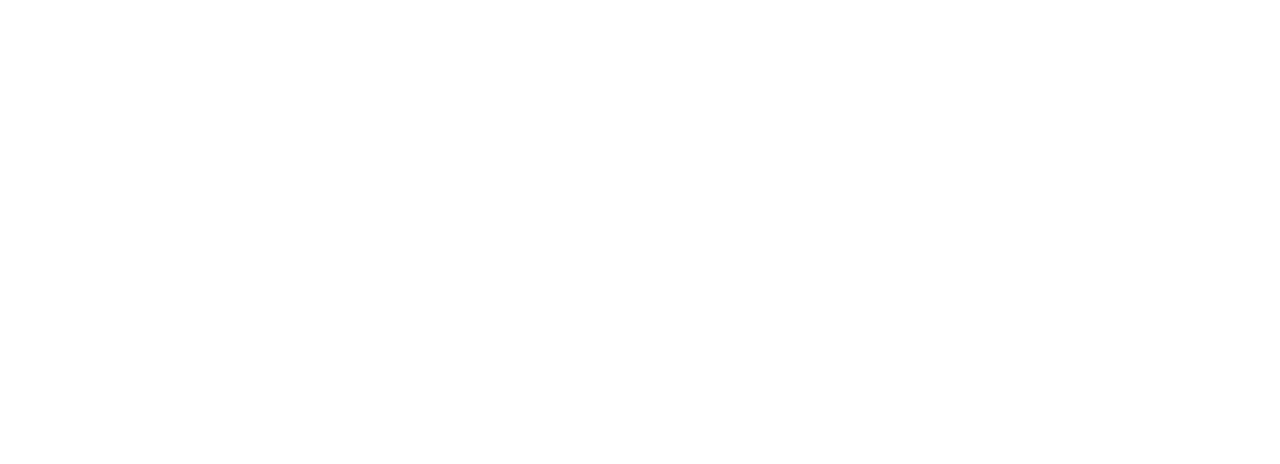
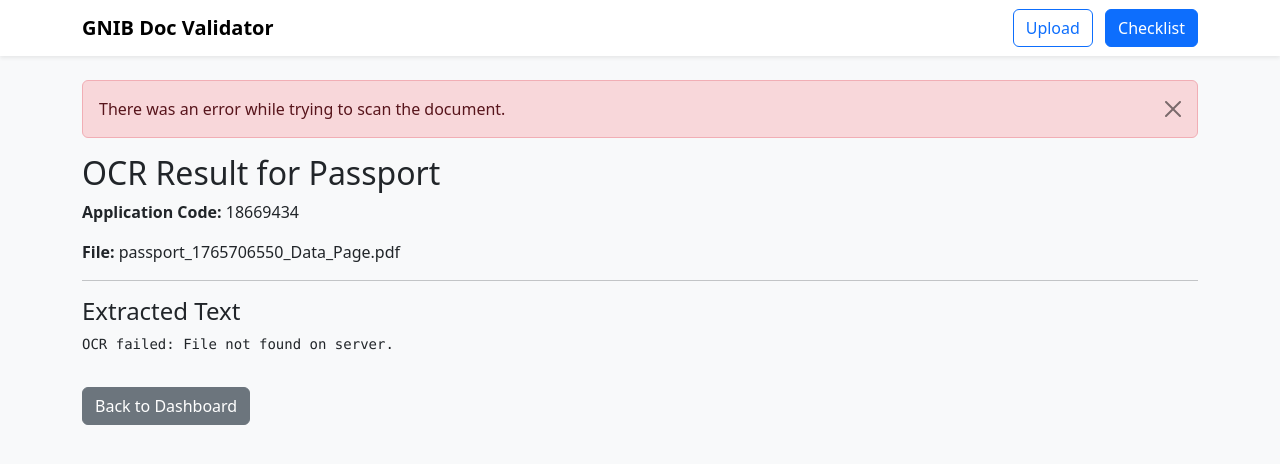
Before and after one commit to code-with-Llyon/Dbs, a Flask app: page /admin/scan/1 in a window 1280 px wide. Before the commit the part shown is empty. Shown: the top 464 px of the page. Run offline with Flask 3, Linux system fonts and the light colour scheme; the visitor is signed in with stand-in values (Sample User, id 1); data comes from the database, SQL or seed files in the repository; both versions use the stored data as it was after the commit.

Commit message:
reconstructed the admin route so that admins can search for users documents using their application id. ref: https://flask.palletsprojects.com/en/latest/quickstart/#accessing-request-data

```diff
--- a/gnib-doc-validator/app.py
+++ b/gnib-doc-validator/app.py
@@ -413,22 +413,51 @@ def require_admin():
 # admin dashboard route
 @app.route("/admin")
 def admin_dashboard():
-    # if not logged in, send them to login page
+    # if not logged in, redirect back to login page
     if not require_admin():
         return redirect(url_for("admin_login"))
+
+    # grabbing the optional search query from the URL (?code=XXXX)
+    # this pattern follows the typical Flask request.args usage:
+    # https://flask.palletsprojects.com/en/latest/quickstart/#accessing-request-data
+
+    search_code = request.args.get("code", "").strip()
 
     conn = get_db_connection()
     cur = conn.cursor()
 
-    # pulling all uploads and list them in descending order.
-    cur.execute("""
-        SELECT id, application_code, purpose, category,
-               doc_type, filename, expiry_date, status, uploaded_at
-        FROM uploads
-        ORDER BY uploaded_at DESC
-    """)
+    if search_code:
+        # if admin typed a code, only pull uploads for that application_code
+        cur.execute(
+            """
+            SELECT id, application_code, purpose, category,
+                   doc_type, filename, expiry_date, status, uploaded_at
+            FROM uploads
+            WHERE application_code = ?
+            ORDER BY uploaded_at DESC
+            """,
+            (search_code,),
+        )
+    else:
+        # no search, show all uploads like before
+        cur.execute(
+            """
+            SELECT id, application_code, purpose, category,
+                   doc_type, filename, expiry_date, status, uploaded_at
+            FROM uploads
+            ORDER BY uploaded_at DESC
+            """
+        )
+
     uploads = cur.fetchall()
     conn.close()
+
+    # passing search_code into the template so we can show what was searched
+    return render_template(
+        "admin_dashboard.html",
+        uploads=uploads,
+        search_code=search_code,
+    )
 
     # this template will loop over "uploads" and show them in a table
     return render_template("admin_dashboard.html", uploads=uploads)
--- a/gnib-doc-validator/templates/admin_dashboard.html
+++ b/gnib-doc-validator/templates/admin_dashboard.html
@@ -18,10 +18,8 @@
       <th>Purpose</th>
       <th>Category</th>
       <th>Document</th>
-      <th>File</th>
       <th>Expiry</th>
       <th>Status</th>
-      <th>Uploaded At</th>
       <th>Actions</th>
     </tr>
   </thead>
@@ -33,7 +31,6 @@
       <td>{{ row.purpose }}</td>
       <td>{{ row.category }}</td>
       <td>{{ row.doc_type }}</td>
-      <td>{{ row.filename }}</td>
       <td>{{ row.expiry_date or '-' }}</td>
       <td>
         {% if row.status == 'approved' %}
--- a/gnib-doc-validator/templates/admin_scan_result.html
+++ b/gnib-doc-validator/templates/admin_scan_result.html
@@ -0,0 +1,15 @@
+{% extends "base.html" %} {% block content %}
+<h2>OCR Result for {{ upload.doc_type.replace('_', ' ')|title }}</h2>
+
+<p><strong>Application Code:</strong> {{ upload.application_code }}</p>
+<p><strong>File:</strong> {{ upload.filename }}</p>
+
+<hr />
+
+<h4>Extracted Text</h4>
+<pre style="white-space: pre-wrap">{{ ocr_text }}</pre>
+
+<a href="{{ url_for('admin_dashboard') }}" class="btn btn-secondary mt-3">
+  Back to Dashboard
+</a>
+{% endblock %}
```
Also changed, not shown: gnib-doc-validator/requirements.txt (added, +17 -0 lines), gnib-doc-validator/gnib_uploads.db, 5 other files.
